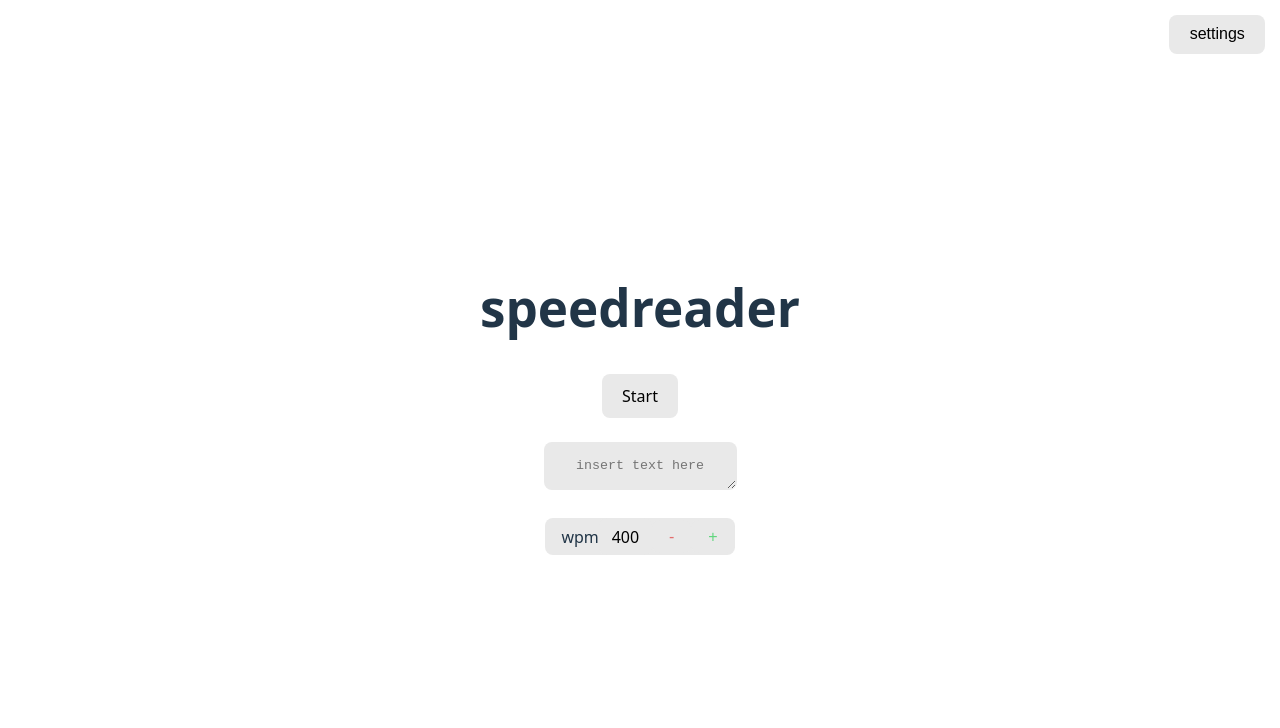
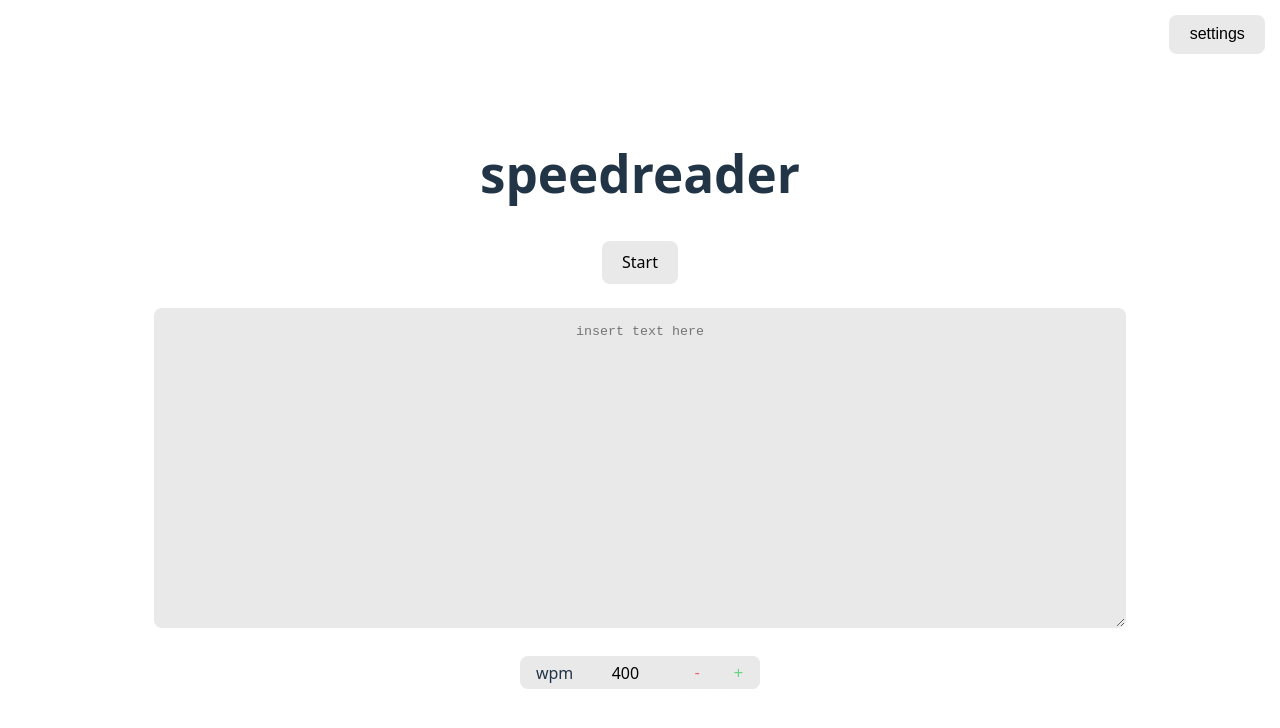
Before and after one commit to skearya/speedreader, a Svelte app: page / in a window 1280 px wide. Shown: the top 728 px of the page. Built offline with nearby package versions, Linux system fonts and the light colour scheme.

Commit message:
fix: fix dev script and text box sizings

```diff
--- a/package.json
+++ b/package.json
@@ -4,7 +4,7 @@
   "version": "0.0.0",
   "type": "module",
   "scripts": {
-    "dev": "vite",
+    "dev": "vite dev",
     "build": "vite build",
     "preview": "vite preview"
   },
--- a/src/App.svelte
+++ b/src/App.svelte
@@ -143,6 +143,7 @@
     margin-bottom: 1.4rem;
     padding: 0.6em;
     cursor: pointer;
+    box-sizing: border-box;
     transition: border-color 0.25s;
   }
   #text:hover {
@@ -150,13 +151,14 @@
   }
 
   #text {
-    height: 30px;
+    height: 20rem;
+    width: 80%;
     line-height: 30px;
   }
 
   #wpm {
     margin-bottom: 0;
-    width: 2rem;
+    width: max-content;
     height: 1rem;
     text-align: center;
     font-size: medium;
```
